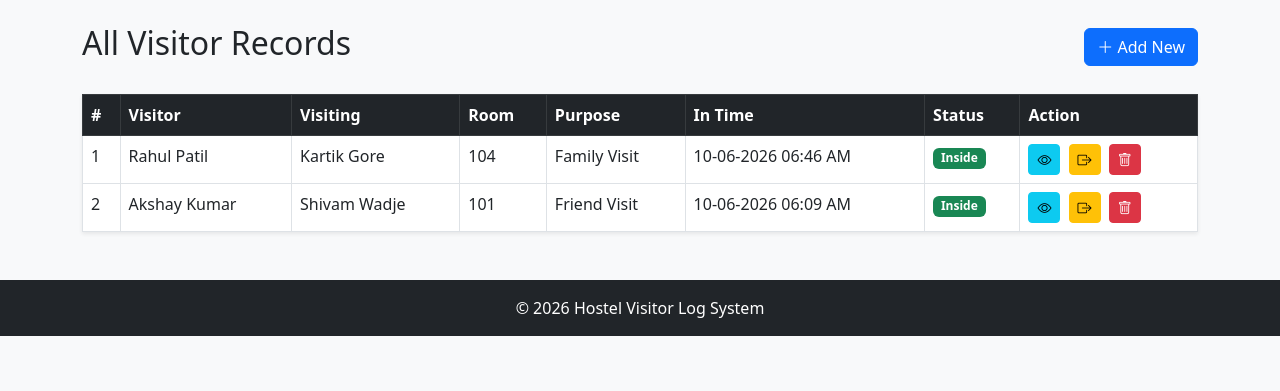
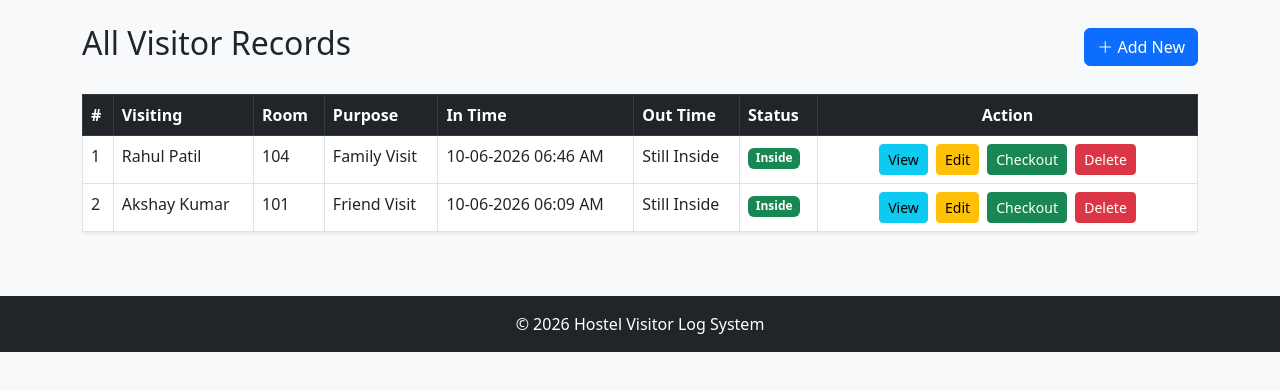
Before and after one commit to shivamwadje95/Python-Trainning, a Flask app: page /records in a window 1280 px wide. Shown: the part 56-447 px from the top of the page. Run offline with Flask 3, Linux system fonts and the light colour scheme; data comes from the database, SQL or seed files in the repository.

Commit message:
Day 12:Edit,Update Query

```diff
--- a/app.py
+++ b/app.py
@@ -39,18 +39,50 @@ def details(id):
 def delete_visitor(id):
     conn = get_db()
 
-    print(f"Someone clicked delete for ID: {id}")  # Step 1
+    print(f"Someone clicked delete for ID: {id}")
 
     cursor = conn.execute('DELETE FROM visitors WHERE id = ?', (id,))
     conn.commit()
 
-    print(f"Deleted. Rows affected: {cursor.rowcount}")  # Step 2
+    print(f"Deleted. Rows affected: {cursor.rowcount}")
 
     conn.close()
     flash('Visitor deleted successfully', 'success')
     return redirect(url_for('records_page'))
+@app.route('/edit/<int:id>', methods=['GET', 'POST'])
+def edit_visitor(id):
+    conn = get_db()
 
-@app.route('/checkout/<int:id>')  # <-- NAYA ROUTE
+    if request.method == 'POST':
+        # Get updated data from form
+        visiting = request.form['visiting']
+        room = request.form['room']
+        purpose = request.form['purpose']
+        in_time = request.form['in_time']
+        status = request.form['status']
+
+        conn.execute('''UPDATE visitors SET
+                        visiting = ?, room = ?, purpose = ?,
+                        in_time = ?, status = ?
+                        WHERE id = ?''',
+                     (visiting, room, purpose, in_time, status, id))
+        conn.commit()
+        conn.close()
+
+        flash('Visitor updated successfully', 'success')
+        return redirect(url_for('records_page'))
+
+    # GET request: fetch data and show edit form
+    visitor = conn.execute('SELECT * FROM visitors WHERE id = ?', (id,)).fetchone()
+    conn.close()
+
+    if visitor is None:
+        flash('Visitor not found', 'danger')
+        return redirect(url_for('records_page'))
+
+    return render_template('edit.html', visitor=visitor)
+
+@app.route('/checkout/<int:id>')
 def checkout_visitor(id):
     conn = get_db()
     out_time = datetime.now().strftime('%d-%m-%Y %I:%M %p')
--- a/templates/records.html
+++ b/templates/records.html
@@ -22,64 +22,59 @@
     {% endif %}
 {% endwith %}
 
+<div class="table-responsive">
     <table class="table table-hover table-bordered shadow-sm">
         <thead class="table-dark">
             <tr>
                 <th>#</th>
-            <th>Visitor</th>
                 <th>Visiting</th>
                 <th>Room</th>
                 <th>Purpose</th>
                 <th>In Time</th>
+                <th>Out Time</th>
                 <th>Status</th>
-            <th>Action</th>
+                <th width="380px" class="text-center">Action</th>
             </tr>
         </thead>
         <tbody>
             {% for visitor in visitors %}
             <tr>
                 <td>{{ loop.index }}</td>
-            <td>{{ visitor['visitor_name'] }}</td>
-            <td>{{ visitor['student_name'] }}</td>
-            <td>{{ visitor['room_number'] }}</td>
-            <td>{{ visitor['purpose'] }}</td>
-            <td>{{ visitor['in_time'] }}</td>
+                <td>{{ visitor.visitor_name }}</td>
+                <td>{{ visitor.room_number }}</td>
+                <td>{{ visitor.purpose }}</td>
+                <td>{{ visitor.in_time }}</td>
+                <td>{{ visitor.out_time or '-' }}</td>
                 <td>
-                <span class="badge {% if visitor['status'] == 'Inside' %}bg-success{% else %}bg-secondary{% endif %}">
-                    {{ visitor['status'] }}
+                    <span class="badge {% if visitor.status == 'Inside' %}bg-success{% else %}bg-secondary{% endif %}">
+                        {{ visitor.status }}
                     </span>
                 </td>
-            <td>
-                <!-- View Button -->
-                <a href="{{ url_for('details', id=visitor['id']) }}"
-                   class="btn btn-sm btn-info me-1" title="View Details">
-                    <i class="bi bi-eye"></i>
+                <td class="text-center" style="white-space: nowrap;">
+                    <a href="{{ url_for('details', id=visitor.id) }}"
+                       class="btn btn-sm btn-info me-1">
+                        <i class="fa fa-eye"></i> View
                     </a>
-
-                <!-- Checkout Button - Only for Inside visitors -->
-                {% if visitor['status'] == 'Inside' %}
-                    <a href="{{ url_for('checkout_visitor', id=visitor['id']) }}"
-                       class="btn btn-sm btn-warning me-1" title="Checkout"
-                       onclick="return confirm('Checkout {{ visitor['visitor_name'] }}?')">
-                        <i class="bi bi-box-arrow-right"></i>
+                    <a href="{{ url_for('edit_visitor', id=visitor.id) }}"
+                       class="btn btn-sm btn-warning me-1">
+                        <i class="fa fa-pencil"></i> Edit
                     </a>
-                {% endif %}
-
-                <!-- Delete Button - POST form -->
-                <form action="{{ url_for('delete_visitor', id=visitor['id']) }}"
-                      method="POST" style="display:inline;">
-                    <button type="submit" class="btn btn-sm btn-danger" title="Delete"
-                            onclick="return confirm('Delete {{ visitor['visitor_name'] }}? This cannot be undone.')">
-                        <i class="bi bi-trash"></i>
+                    <a href="{{ url_for('checkout_visitor', id=visitor.id) }}"
+                       class="btn btn-sm btn-success me-1"
+                       onclick="return confirm('Checkout {{ visitor.visitor_name }}?')">
+                        <i class="fa fa-sign-out"></i> Checkout
+                    </a>
+                    <form action="{{ url_for('delete_visitor', id=visitor.id) }}" method="POST" style="display:inline;">
+                        <button type="submit" class="btn btn-sm btn-danger"
+                                onclick="return confirm('Delete {{ visitor.visitor_name }}? This cannot be undone.')">
+                            <i class="fa fa-trash"></i> Delete
                         </button>
                     </form>
                 </td>
             </tr>
-        {% else %}
-        <tr>
-            <td colspan="8" class="text-center text-muted">No visitors found</td>
-        </tr>
             {% endfor %}
         </tbody>
     </table>
+</div>
+
 {% endblock %}
```
Also changed, not shown: templates/edit.html (added, +72 -0 lines). Lines whose indentation alone changed are shown as unchanged.
